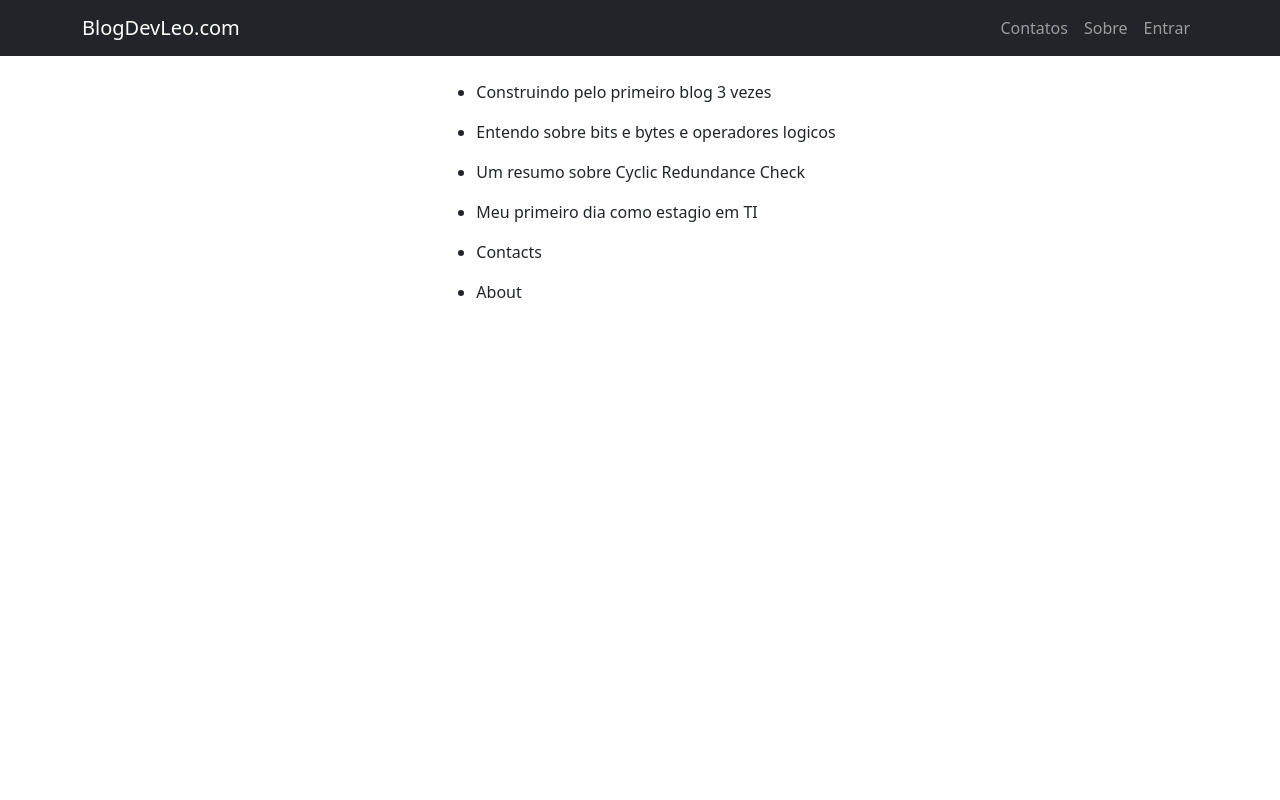
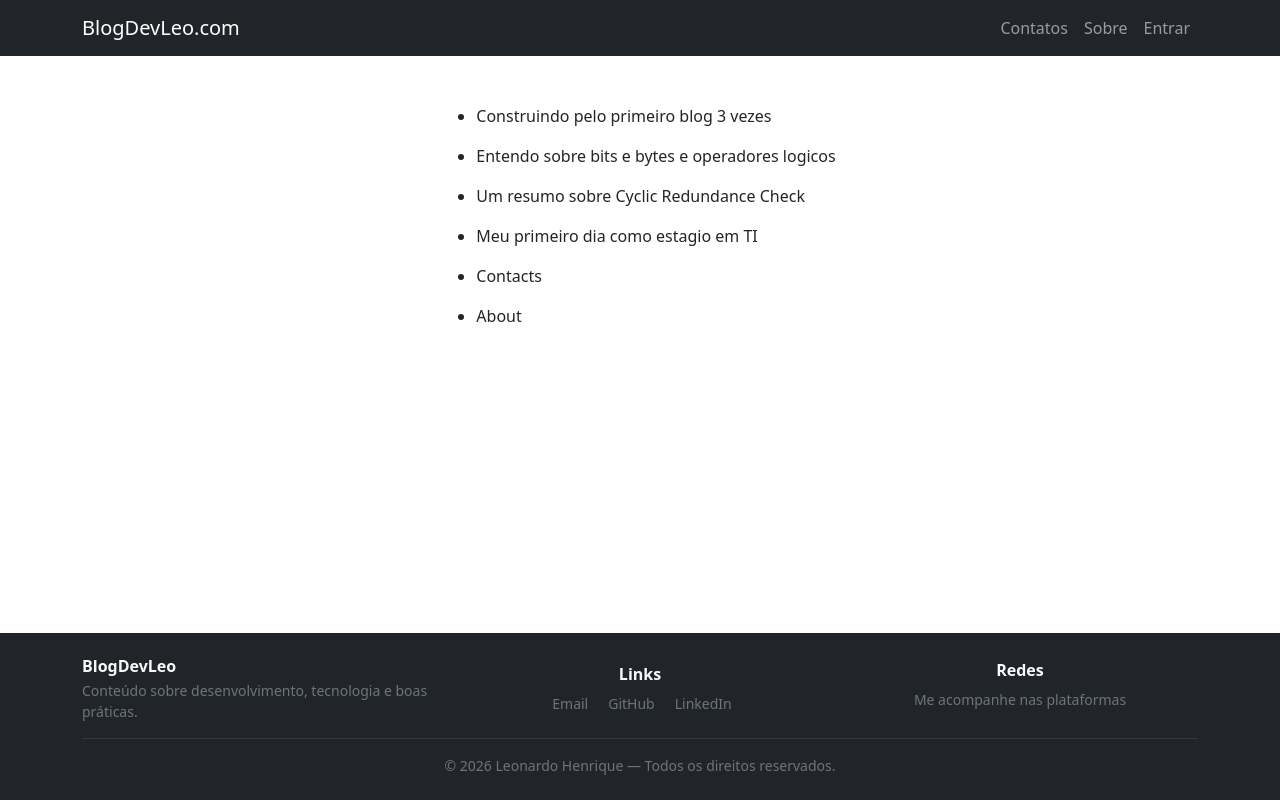
Before and after one commit to leonardohenriquedc/blogdevleo, a PHP site: page / in a window 1280 px wide. Run offline with PHP 8.4, Linux system fonts and the light colour scheme.

Commit message:
created footer to frontend

```diff
--- /dev/null
+++ b/view/components/footer.php
@@ -0,0 +1,53 @@
+<footer class="bg-dark text-light mt-auto">
+  <div class="container py-4">
+
+    <div class="row gy-3 align-items-center">
+
+      <!-- Marca -->
+      <div class="col-md-4">
+        <h6 class="fw-bold mb-1">BlogDevLeo</h6>
+        <p class="small text-secondary mb-0">
+          Conteúdo sobre desenvolvimento, tecnologia e boas práticas.
+        </p>
+      </div>
+
+      <!-- Links -->
+    <div class="col-md-4 text-md-center">
+    <h6 class="fw-semibold mb-2">Links</h6>
+
+    <div class="d-flex justify-content-md-center flex-wrap gap-3 small">
+
+        <a href="mailto:leodamascenodev@proton.me" class="text-decoration-none text-secondary">
+        <i class="bi bi-envelope me-1"></i>Email
+        </a>
+
+        <a href="https://github.com/leonardohenriquedc" target="_blank" class="text-decoration-none text-secondary">
+        <i class="bi bi-github me-1"></i>GitHub
+        </a>
+
+        <a href="https://www.linkedin.com/in/leonardohenriquedc" target="_blank" class="text-decoration-none text-secondary">
+        <i class="bi bi-linkedin me-1"></i>LinkedIn
+        </a>
+
+    </div>
+    </div>
+
+      <!-- Social -->
+      <div class="col-md-4 text-md-center">
+        <h6 class="fw-semibold mb-2">Redes</h6>
+        <p class="small text-secondary mb-2">
+            Me acompanhe nas plataformas
+        </p>
+      </div>
+
+    </div>
+
+    <hr class="border-secondary my-3">
+
+    <!-- Bottom -->
+    <div class="text-center small text-secondary">
+      © 2026 Leonardo Henrique — Todos os direitos reservados.
+    </div>
+
+  </div>
+</footer>
--- a/view/main.php
+++ b/view/main.php
@@ -4,15 +4,30 @@
     <meta charset="utf-8">
     <meta name="viewport" content="width=device-width, initial-scale=1">
     <title>BlogDevLeo</title>
-    <link href="https://cdn.jsdelivr.net/npm/bootstrap@5.3.8/dist/css/bootstrap.min.css" rel="stylesheet" integrity="sha384-sRIl4kxILFvY47J16cr9ZwB07vP4J8+LH7qKQnuqkuIAvNWLzeN8tE5YBujZqJLB" crossorigin="anonymous">
+
+    <link href="https://cdn.jsdelivr.net/npm/bootstrap@5.3.8/dist/css/bootstrap.min.css" rel="stylesheet">
+
+    <style>
+      html, body {
+        height: 100%;
+      }
+    </style>
   </head>
-  <body>
+
+  <body class="d-flex flex-column min-vh-100">
+
     <?php include __DIR__ . "/components/header.php"; ?>
 
-    <div class="container">
+    <!-- Conteúdo principal -->
+    <main class="flex-grow-1">
+      <div class="container py-4">
         <?php include __DIR__ . $view; ?>
-    </div>
+      </div>
+    </main>
 
-    <script src="https://cdn.jsdelivr.net/npm/bootstrap@5.3.8/dist/js/bootstrap.bundle.min.js" integrity="sha384-FKyoEForCGlyvwx9Hj09JcYn3nv7wiPVlz7YYwJrWVcXK/BmnVDxM+D2scQbITxI" crossorigin="anonymous"></script>
+    <!-- Footer -->
+    <?php include __DIR__ . "/components/footer.php"; ?>
+
+    <script src="https://cdn.jsdelivr.net/npm/bootstrap@5.3.8/dist/js/bootstrap.bundle.min.js"></script>
   </body>
 </html>
```
